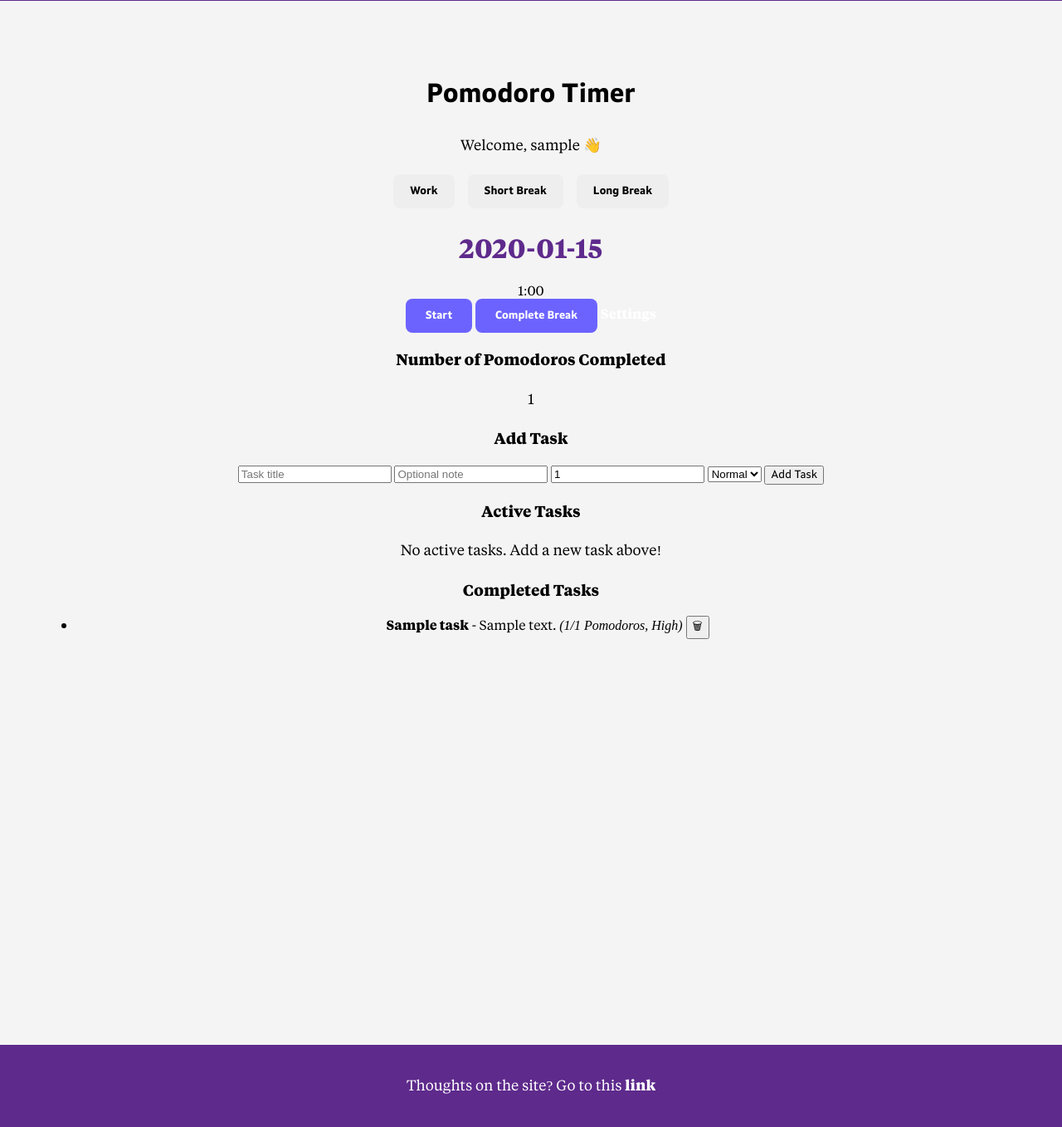
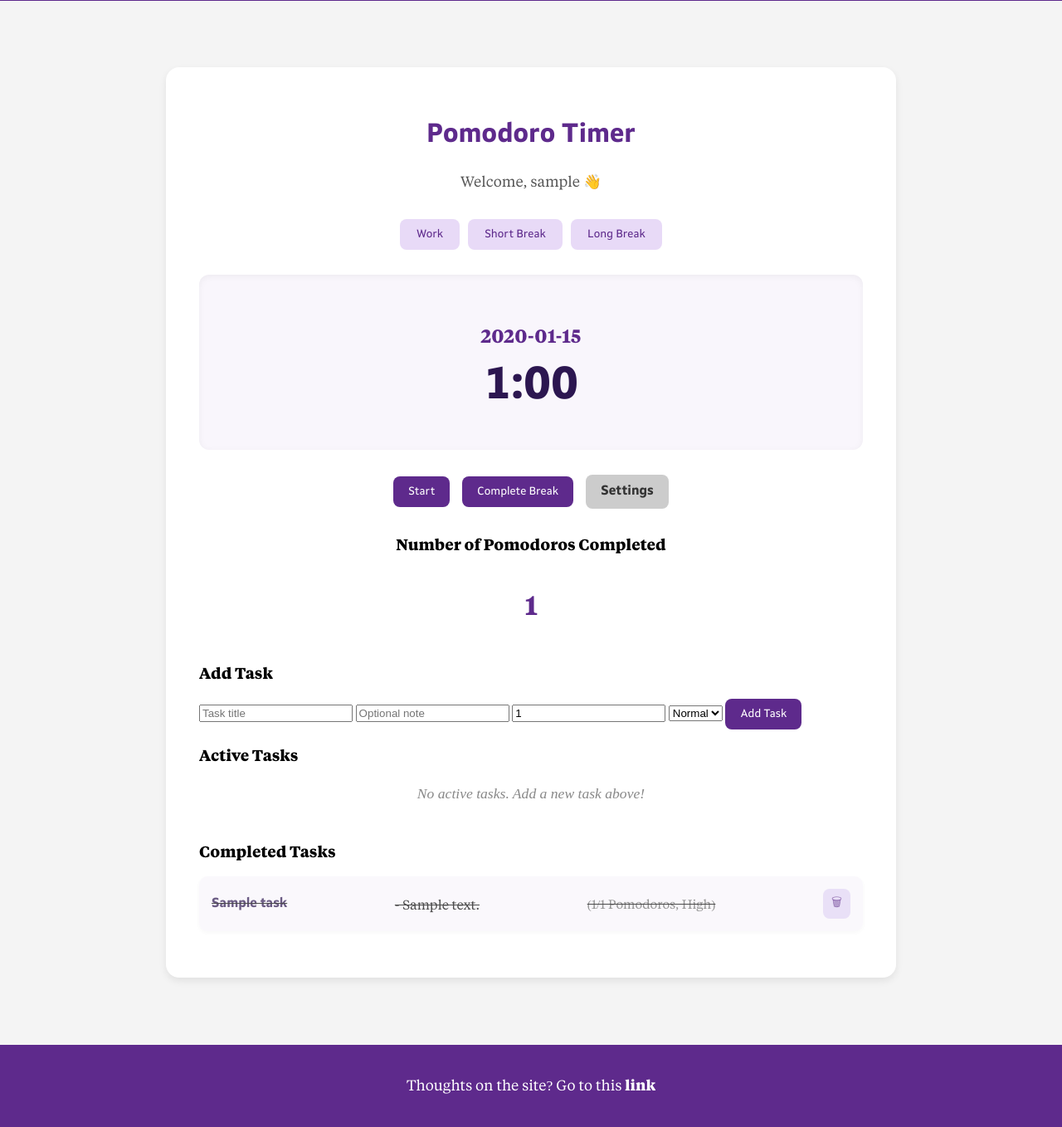
Before and after one commit to Veemon22/hci-amherst-college-student-site, a Flask app: page /pomodoro in a window 1280 px wide. Shown: the part 350-1708 px from the top of the page at 83% size. Run offline with Flask 3, Linux system fonts and the light colour scheme; the visitor is signed in with stand-in values (Sample User, id 1); tables that the repository leaves empty hold one stand-in row (values such as "Sample post"); some web fonts are replaced.

Commit message:
UI is a little cleaner

```diff
--- a/static/css/pomodoro.css
+++ b/static/css/pomodoro.css
@@ -1,47 +1,180 @@
 .pomodoro-container {
+  background: #fff;
+  padding: 40px;
+  border-radius: 16px;
+  box-shadow: 0 4px 10px rgba(0, 0, 0, 0.08);
+  max-width: 800px;
+  margin: 40px auto;
   text-align: center;
-      padding: 2rem;
 }
 
+.pomodoro-container h1 {
+  color: #5e2a8c;
+  font-family: "Setimo", sans-serif;
+  margin-bottom: 10px;
+}
+
+.pomodoro-container p {
+  color: #555;
+  margin-bottom: 30px;
+  font-family: "Tiempos", serif;
+}
+
+/* Phase Buttons */
 .phase-buttons {
   display: flex;
   justify-content: center;
-      gap: 1rem;
-      margin-bottom: 1.5rem;
+  gap: 10px;
+  margin-bottom: 25px;
 }
 
 .phase-btn {
-      padding: 0.75rem 1.25rem;
+  background-color: #e8daf7;
   border: none;
+  color: #5e2a8c;
+  font-family: "Setimo", sans-serif;
+  padding: 10px 20px;
   border-radius: 8px;
   cursor: pointer;
-      font-weight: 600;
-      background-color: #eee;
-      transition: background 0.3s;
+  transition: background-color 0.2s ease, transform 0.1s ease;
 }
 
 .phase-btn.active {
-      background-color: #6c63ff;
-      color: white;
+  background-color: #5e2a8c;
+  color: #fff;
+  transform: scale(1.05);
 }
 
-  .timer {
-      font-size: 4rem;
-      font-weight: bold;
-      margin: 1.5rem 0;
+.phase-btn:hover {
+  background-color: #d4b6f5;
 }
 
-  .pomodoro-actions button {
-      padding: 0.75rem 1.5rem;
+/* Timer */
+.pomodoro-timer {
+  margin: 30px 0;
+  background-color: #f9f6fc;
+  border-radius: 12px;
+  padding: 40px 20px;
+  box-shadow: inset 0 2px 8px rgba(0, 0, 0, 0.05);
+}
+
+#timer-label {
+  font-size: 1.4rem;
+  color: #5e2a8c;
+  margin-bottom: 10px;
+}
+
+#timer-display {
+  font-size: 3.5rem;
+  font-weight: bold;
+  font-family: "Setimo", sans-serif;
+  color: #2c1650;
+}
+
+/* Buttons & Actions */
+.pomodoro-actions {
+  display: flex;
+  justify-content: center;
+  align-items: center;
+  gap: 15px;
+  margin-bottom: 30px;
+}
+
+#start-btn,
+#complete-btn,
+.btn {
+  background-color: #5e2a8c;
+  color: white;
   border: none;
   border-radius: 8px;
-      background-color: #6c63ff;
-      color: white;
-      font-weight: 600;
+  padding: 10px 18px;
+  font-family: "Setimo", sans-serif;
   cursor: pointer;
-      transition: background 0.3s;
+  transition: background-color 0.3s ease, transform 0.1s ease;
 }
 
-  .pomodoro-actions button:hover {
-      background-color: #5a54d6;
+#start-btn:hover,
+#complete-btn:hover,
+.btn:hover {
+  background-color: #4b216b;
+  transform: translateY(-2px);
 }
+
+.btn.secondary {
+  background-color: #ccc;
+  color: #333;
+}
+
+.btn.small-btn {
+  padding: 6px 10px;
+  font-size: 0.9rem;
+  background-color: #e0d4f4;
+  color: #5e2a8c;
+}
+
+.btn.small-btn:hover {
+  background-color: #d4b6f5;
+}
+
+/* Stats */
+.pomodoro-stats {
+  margin: 25px 0;
+  font-family: "Tiempos", serif;
+}
+
+#pomodoros-completed {
+  font-size: 2rem;
+  color: #5e2a8c;
+  font-weight: bold;
+}
+
+/* Task Lists */
+.pomodoro-tasks, .completed-tasks {
+  text-align: left;
+  margin-top: 40px;
+}
+
+.task-list {
+  list-style: none;
+  padding: 0;
+  margin-top: 10px;
+}
+
+.task-list li {
+  background-color: #f9f6fc;
+  border-radius: 10px;
+  padding: 15px;
+  margin-bottom: 12px;
+  display: flex;
+  justify-content: space-between;
+  align-items: center;
+  box-shadow: 0 2px 6px rgba(0,0,0,0.05);
+}
+
+.task-list li strong {
+  font-family: "Setimo", sans-serif;
+  color: #2c1650;
+}
+
+.task-list li em {
+  font-style: normal;
+  color: #666;
+  font-size: 0.95rem;
+}
+
+.task-actions form {
+  display: inline-block;
+  margin-left: 6px;
+}
+
+.completed-tasks li.completed {
+  opacity: 0.7;
+  text-decoration: line-through;
+}
+
+/* No Tasks Message */
+.pomodoro-tasks p, .completed-tasks p {
+  font-style: italic;
+  color: #888;
+  text-align: center;
+}
```
Lines whose indentation alone changed are shown as unchanged.
